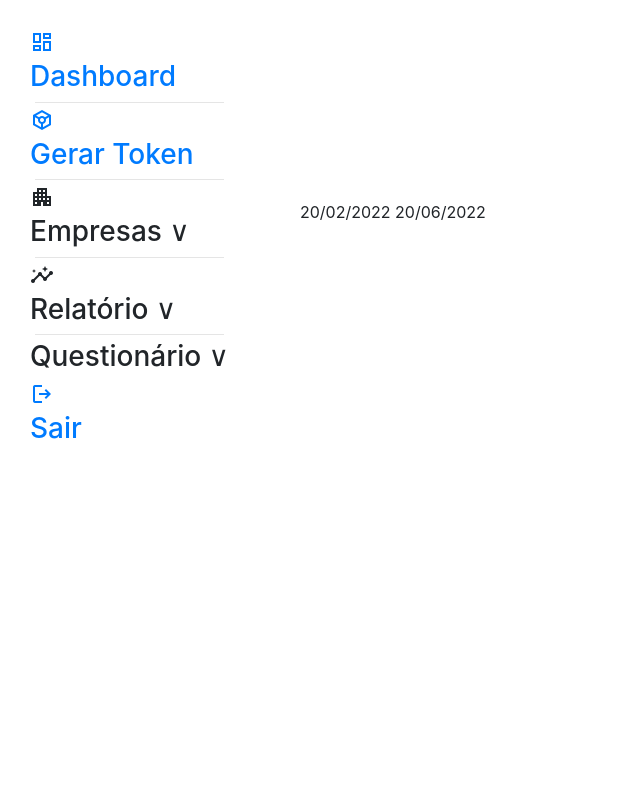
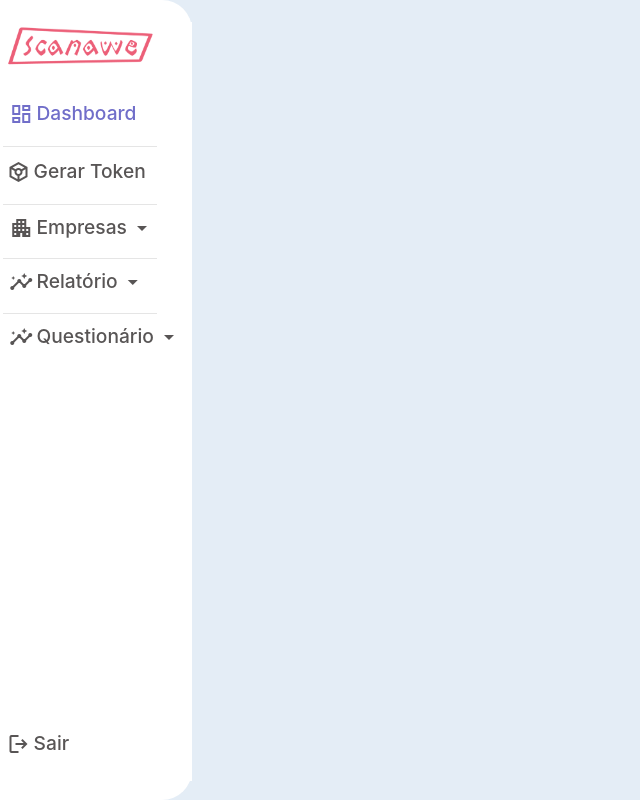
Before and after one commit to Rezende-Fabio/Scanawe, a Flask app: template app/templates/menu.html in a window 1280 px wide. Shown: the whole page, without its empty margins (0-640 px from the left). Run offline with Flask 2, Linux system fonts and the light colour scheme; the template is opened without the code that fills it, so the values that code supplies are empty; some libraries are stand-ins or nearby versions.

Commit message:
Estilizando slide menu

```diff
--- a/app/static/css/colors.css
+++ b/app/static/css/colors.css
@@ -5,4 +5,5 @@
     --backgraund-buttons: #706EC9;
 
     --text-color-white: #fff;
+    --text-color-gray: #585555;
 }
--- a/app/static/css/reset.css
+++ b/app/static/css/reset.css
@@ -19,4 +19,6 @@ body{
     width: 100vw;
     height: 100vh;
     font-family: poppins, sans-serif;
+    user-select: none;
+    overflow-x: hidden;
 }
--- a/app/static/css/style_base.css
+++ b/app/static/css/style_base.css
@@ -1,32 +1,182 @@
 @import url('https://fonts.googleapis.com/css2?family=Poppins:wght@300;400;500;600;700;800&display=swap');
 @import 'colors.css';
 
-.container-form-menu{
-    background-color: var(--backgraund-conteiner);
-    float: left;
+aside a{
+    color: var(--text-color-gray);
+    display: flex;
+    margin: 0.6rem;
+    gap: 0.2rem;
+    margin-left: 0.4rem;
+    position: relative;
+    transition: all 300ms ease;
+}
+
+aside .sidebar a.active{
+    color: var(--backgraund-buttons);
+    margin-left: 0;
+}
+
+aside .sidebar a span{
+    font-size: 1.5rem;
+    transition: all 300ms ease;
+}
+
+aside .sidebar a.active:before{
+    content: '';
+    width: 6px;
+    height: 100%;
+}
+
+aside .sidebar a:hover{
+    color: var(--backgraund-buttons);
+    text-decoration: none;
+}
+
+aside .sidebar a:hover span{
+    margin-left: 1rem;
+}
+
+aside{
+    background-color: var(--backgraund-cotainer);
     height: 100vh;
+    width: 3vw;
+    border-top-right-radius: 30px;
+    border-bottom-right-radius: 30px;
+    transition: all 300ms ease;
+}
+
+aside .topo{
+    background-color: var(--backgraund-cotainer);
+    display: flex;
+    align-items: center;
+    justify-content: space-between;
+    margin-top: 1.4rem;
+    margin-bottom: 1.4rem;
+}
+
+aside .topo .logo img{
+    width: 3rem;
+    height: 1rem;
+    transition: all 300ms ease;
+}
+
+aside h3{
+    font-size: 1.2rem;
+    transition: all 300ms ease;
+}
+
+aside .sidebar{
+    background-color: var(--backgraund-cotainer);
     display: flex;
     flex-direction: column;
-    justify-content: right;
-    align-items: center;
-    border-top-right-radius: 30px;
-    border-bottom-right-radius: 30px;
-    padding: 30px;
+    height: 86vh;
+    position: relative;
+}
+
+aside .sidebar div{
+    color: var(--text-color-gray);
+    display: flex;
+    margin: 0.5rem;
+    gap: 0.2rem;
+    margin-left: 0.01rem;
+    position: relative;
+    transition: all 300ms ease;
+}
+
+aside .sidebar div span{
+    font-size: 1.5rem;
+    transition: all 300ms ease;
+}
+
+aside .sidebar div:before{
+    content: '';
+    width: 6px;
+    height: 100%;
+}
+
+aside .sidebar div:hover{
+    color: var(--backgraund-buttons);
+}
+
+aside .sidebar div:hover span{
+    margin-left: 1rem;
+}
+
+aside .sair{
+    position: absolute;
+    bottom: 0.5rem;
+    width: 100%;
+}
+
+aside:hover{
+    width: 15vw;
+}
+
+aside:hover .sidebar a h3{
+    display: block;
+}
+
+aside:hover .sidebar div h3{
+    display: block;
+}
+
+aside:hover .topo .logo img{
+    width: 10rem;
+    height: 3rem;
+}
+
+aside:hover #icons{
+    display: block;
+}
+
+aside .sidebar a h3{
+    display: none;
+}
+
+aside .sidebar div h3{
+    display: none;
+}
+
+#icons{
+    display: none;
+}
+
+.container-form-menu{
+    background-color: var(--backgraund-html);
+    width: 100%;
+    height: 100vh;
+    display: grid;
+    margin: 0;
+    grid-template-columns: auto auto 20rem;
 }
 
 .container-form-menu hr{
-    width: 95%;
-    margin: 5px;
+    width: 80%;
+    margin: 0.2rem;
 }
 
 .div-empresas{
     cursor: pointer;
+    display: block;
+    flex-wrap: wrap;
+    transition: all 300ms ease;
+}
+
+.div-empresas:hover .list-empresas{
+    display: block;
+}
+
+.div{
+    top: 0.5rem;
+    flex-direction: column;
+    margin-bottom: 0;
+    position: relative;
 }
 
 .list-empresas{
+    flex-direction: column;
     display: none;
     margin-bottom: 5px;
-    font-size: 13.5px;
 }
 
 .div-relatorio{
@@ -49,17 +199,7 @@
     font-size: 13.5px;
 }
 
-/* Começo estilização menu Consultor */
-.data{
-    display: flex;
-    left: 300px;
-    top: 200px;
-    position: absolute;
-    background-color: var(--backgraund-conteiner);
-    border-radius: 15px;
-    width: auto;
-    height: auto;
-    flex-direction: column;
-    justify-content: center;
-    align-items: center;
+.logo-icon{
+    display: block;
+    width: 100%;
 }
--- a/app/static/css/style_index.css
+++ b/app/static/css/style_index.css
@@ -4,7 +4,7 @@
 .container-form{
     background-color: var(--backgraund-conteiner);
     float: right;
-    width: 2vw;
+    width: 2%;
     height: 100vh;
     display: flex;
     flex-direction:column;
--- a/app/templates/base.html
+++ b/app/templates/base.html
@@ -31,8 +31,11 @@
 
             $('div.div-questionario').click(function(){
                 $(this).siblings("a.list-questionario").slideToggle();
+                var $element = $(this).parent();
+                var $elementFind = $element.find("h3");
+                console.log($this.text());
                 if($(this).text() == "Questionário ∨"){
-                    $(this).text("Questionário ∧");
+                    $(this).siblings("h3").text("Questionário ∧");
                 }else{
                     $(this).text("Questionário ∨");
                 }
@@ -49,11 +52,11 @@
             <aside>
                 <div class="topo">
                     <div class="logo">
-
+                        <img src="{{ url_for('static', filename='img/scanawe2.png') }}">
                     </div>
                 </div>
                 <div class="sidebar">
-                    <a href="">
+                    <a href="" class="active">
                         <span class="material-symbols-outlined">dashboard</span>
                         <h3>Dashboard</h3>
                     </a>
@@ -65,24 +68,30 @@
                     <hr>
                     <div class="div-empresas">
                         <span class="material-symbols-outlined">apartment</span>
-                        <h3>Empresas ∨</h3>
+                        <h3>Empresas</h3>
+                        <span class="material-symbols-outlined" id="icons">arrow_drop_down</span>
+                        <div class="div">
+                            <a class="list-empresas" href="">Lista de empresas</a>
+                            <a class="list-empresas" href="">Cadastrar empresa</a>
+                        </div>
                     </div>
-                    <a class="list-empresas" href="">Lista de empresas</a>
-                    <a class="list-empresas" href="">Cadastrar empresa</a>
                     <hr>
                     <div class="div-relatorio">
                         <span class="material-symbols-outlined">insights</span>
-                        <h3>Relatório ∨</h3>
+                        <h3>Relatório</h3>
+                        <span class="material-symbols-outlined" id="icons">arrow_drop_down</span>
                     </div>
                     <a class="list-relatorio" href="">Lista de relatórios</a>
                     <a class="list-relatorio" href="">Gerar relatório</a>
                     <hr>
                     <div class="div-questionario">
-                        <h3>Questionário ∨</h3>
+                        <span class="material-symbols-outlined">insights</span>
+                        <h3>Questionário</h3>
+                        <span class="material-symbols-outlined" id="icons">arrow_drop_down</span>
                     </div>
                     <a class="list-questionario" href="">Lista de questionários</a>
                     <a class="list-questionario" href="">Cadastrar questionário</a>
-                    <a href="">
+                    <a href="/" class="sair">
                         <span class="material-symbols-outlined">logout</span>
                         <h3>Sair</h3>
                     </a>
--- a/app/templates/menu.html
+++ b/app/templates/menu.html
@@ -1,9 +1,4 @@
 {% extends 'base.html' %}
 {% block conteudo %}
-    <div>
-        <div class="data">
-            20/02/2022
-            20/06/2022
-        </div>
-    </div>
+
 {% endblock %}
```
Also changed, not shown: app/static/img/scanawe2.png (added).
